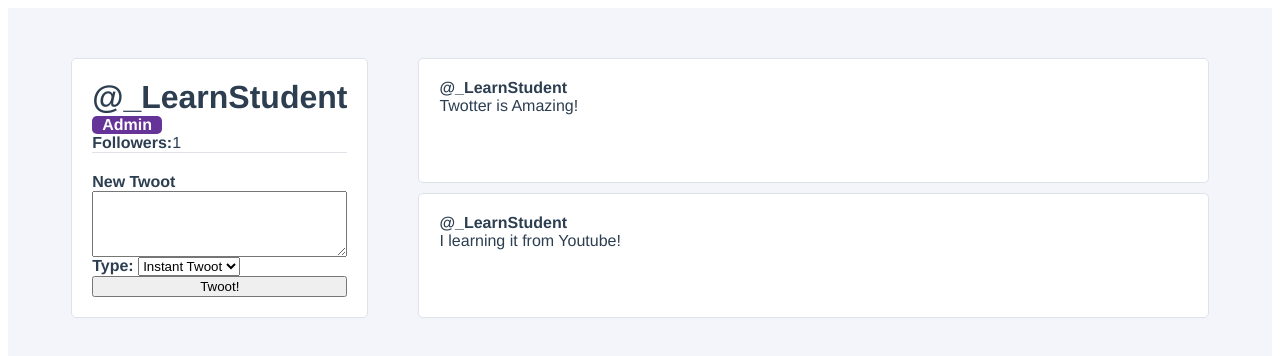
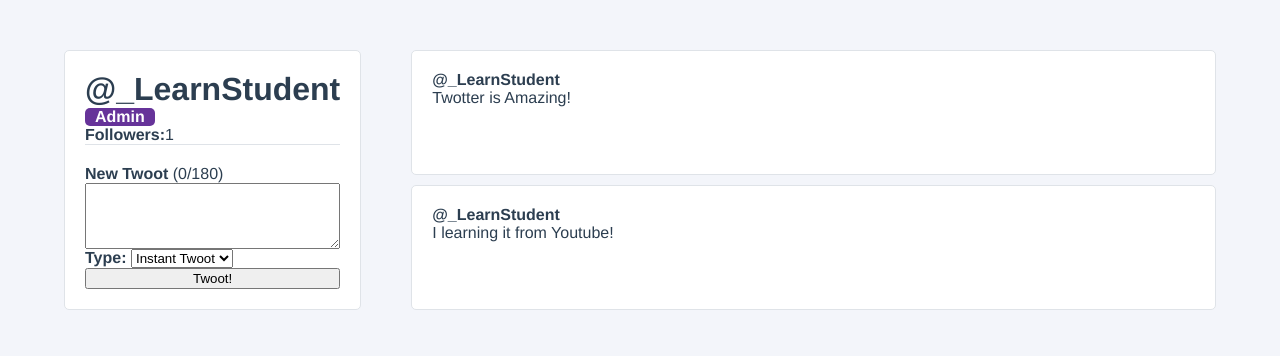
Before and after one commit to kairulin/twotter-learn, a Vue app in the folder twotter-learn/: page / in a window 1280 px wide. Shown: the top 356 px of the page. Built offline with nearby package versions, Linux system fonts and the light colour scheme.

Commit message:
vue.config.js add base.scss

```diff
--- a/twotter-learn/src/App.vue
+++ b/twotter-learn/src/App.vue
@@ -15,7 +15,7 @@ export default {
 }
 </script>
 
-<style>
+<style lang="scss">
 #app {
   font-family: Avenir, Helvetica, Arial, sans-serif;
   -webkit-font-smoothing: antialiased;
--- a/twotter-learn/src/components/UserProfile.vue
+++ b/twotter-learn/src/components/UserProfile.vue
@@ -6,8 +6,8 @@
       <div class="user-profile__follower-count">
         <strong>Followers:</strong>{{ followers }}
       </div>
-      <form class="user-profile__create-twoot" @submit.prevent="createNewTwoot">
-        <label for="newTwoot"><strong>New Twoot</strong></label>
+      <form class="user-profile__create-twoot" @submit.prevent="createNewTwoot" :class="{'--exceeded':newtwootCharacterCount > 180}">
+        <label for="newTwoot"><strong>New Twoot</strong> ({{newtwootCharacterCount}}/180)</label>
         <textarea id="newTwoot" rows="4" v-model="newTwootContent" />
 
         <div class="user-profile__create-twoot-type">
@@ -75,9 +75,10 @@ export default {
     },
   },
   computed: {
-    fullName() {
-      return `${this.user.firstName} ${this.user.lastName}`;
-    },
+    newtwootCharacterCount(){
+      return this.newTwootContent.length;
+    }
+
   },
   methods: {
     followUser() {
@@ -90,7 +91,6 @@ export default {
       console.log(this.user.twoots.length)
       if (this.newTwootContent && this.selectedTwootType !== "draft") {
         this.user.twoots.unshift({
-
           id: this.user.twoots.length + 1,
           content: this.newTwootContent,
         });
@@ -141,6 +141,17 @@ export default {
 
   border-top: 1px solid #dfe3e8;
   padding-top: 20px;
+
+   &.--exceeded{
+    color: red;
+    border-color: red;
+
+    button{
+      background: red;
+      border: none;
+      color: white;
+    }
+   }
 }
 }
 
--- /dev/null
+++ b/twotter-learn/src/styles/base.scss
@@ -0,0 +1,3 @@
+body {
+    margin:0;
+}
--- a/twotter-learn/vue.config.js
+++ b/twotter-learn/vue.config.js
@@ -1,4 +1,11 @@
 const { defineConfig } = require('@vue/cli-service')
 module.exports = defineConfig({
-  transpileDependencies: true
+  transpileDependencies: true,
+  css:{
+    loaderOptions:{
+      sass: {
+        additionalData:'@import "@/styles/base.scss";'
+      }
+    }
+  }
 })
```
